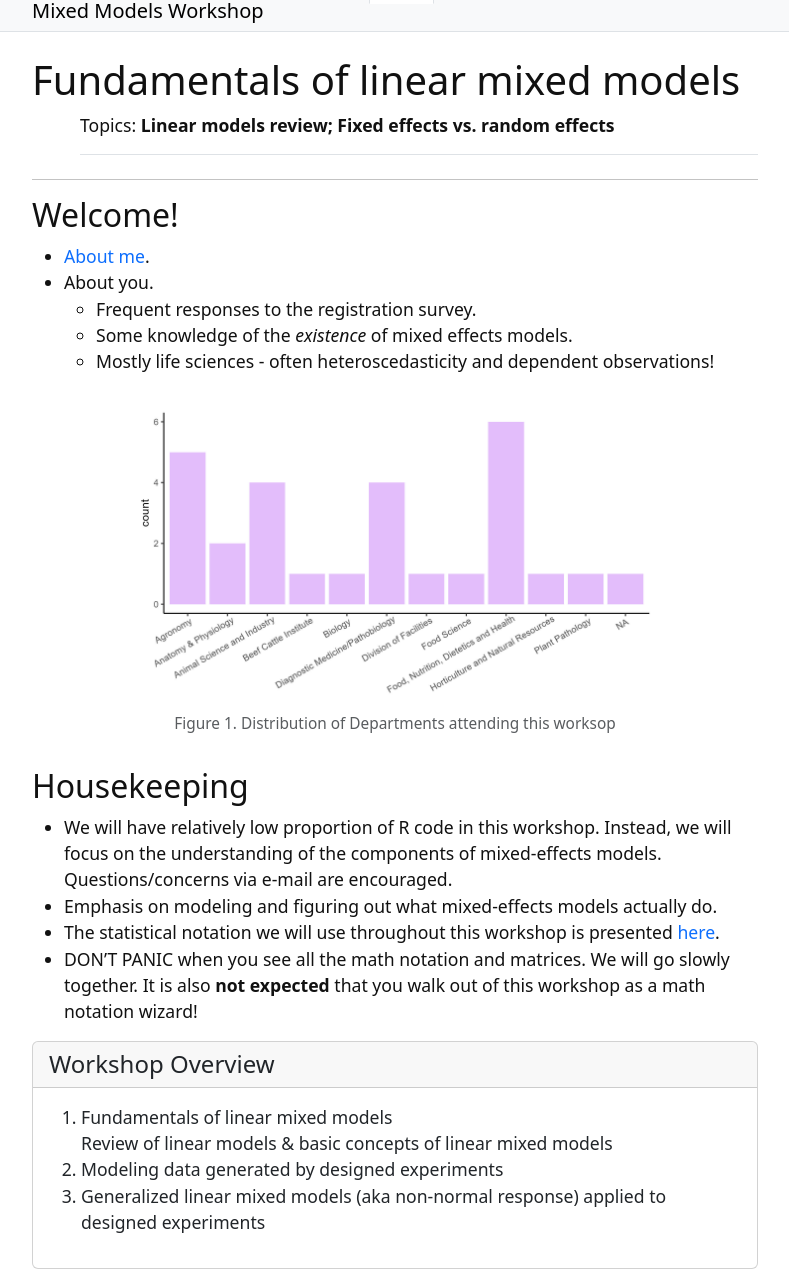
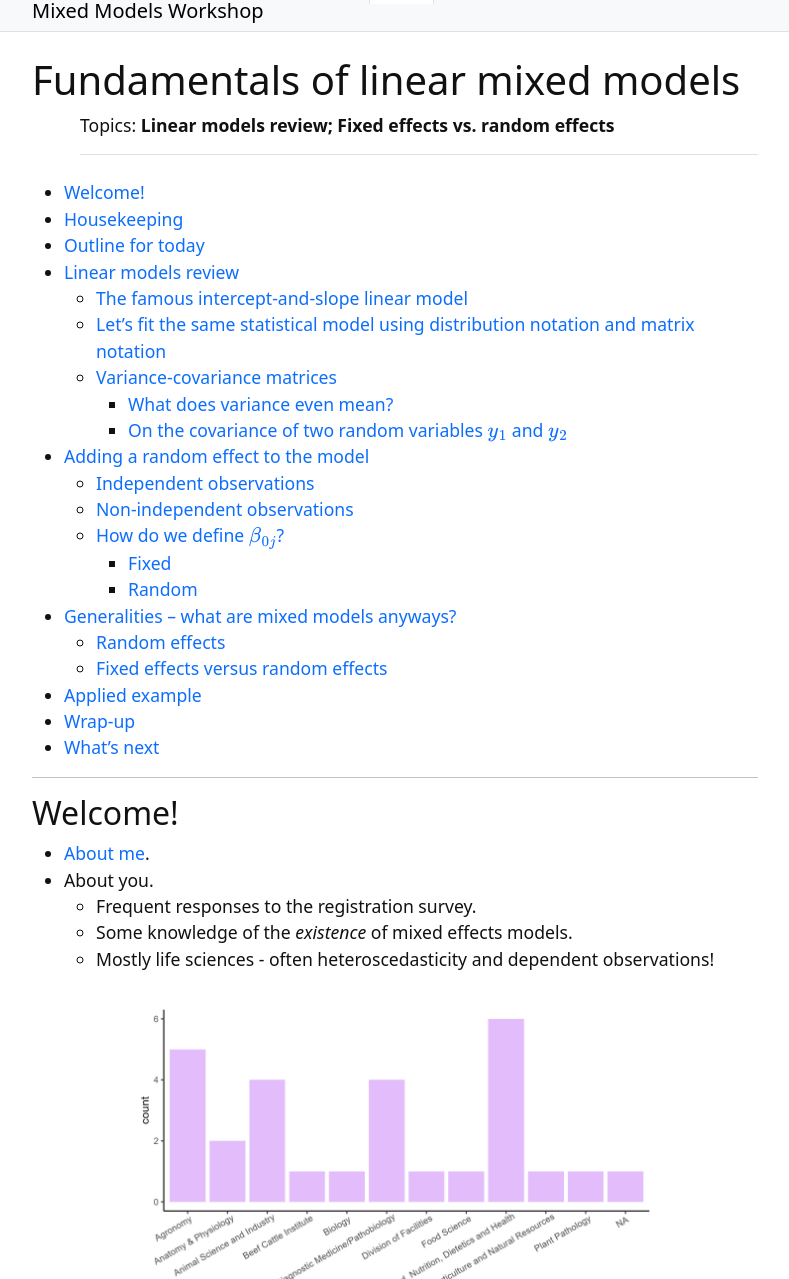
Before and after one commit to jlacasa/mixed-models-spring25, a Jekyll site: the page built from content/1-intro.md, in a window 1280 px wide and 1400 px high, cut to the strip 121-1400 px from the top of the window. Shown: the whole strip, without its empty margins (245-1034 px from the left). Built offline with Jekyll 4.4.1, drawn with Linux system fonts in a browser that asks for light colours; formulas are drawn with MathJax 3; some of the changed text lies outside the part shown.

Commit message:
fix day 1

```diff
--- a/content/1-intro.md
+++ b/content/1-intro.md
@@ -4,6 +4,27 @@ nav: Day 1
 topics: Linear models review; Fixed effects vs. random effects
 ---
 
+- [Welcome!](#welcome-)
+- [Housekeeping](#housekeeping)
+- [Outline for today](#outline-for-today)
+- [Linear models review](#linear-models-review)
+  * [The famous intercept-and-slope linear model](#the-famous-intercept-and-slope-linear-model)
+  * [Let's fit the same statistical model using distribution notation and matrix notation](#let-s-fit-the-same-statistical-model-using-distribution-notation-and-matrix-notation)
+  * [Variance-covariance matrices](#variance-covariance-matrices)
+    + [What does variance even mean?](#what-does-variance-even-mean-)
+    + [On the covariance of two random variables $$y_1$$ and $$y_2$$](#on-the-covariance-of-two-random-variables---y-1---and---y-2--)
+- [Adding a random effect to the model](#adding-a-random-effect-to-the-model)
+  * [Independent observations](#independent-observations)
+  * [Non-independent observations](#non-independent-observations)
+  * [How do we define $$\beta_{0j}$$?](#how-do-we-define----beta--0j----)
+    + [Fixed](#fixed)
+    + [Random](#random)
+- [Generalities -- what are mixed models anyways?](#generalities----what-are-mixed-models-anyways-)
+  * [Random effects](#random-effects)
+  * [Fixed effects versus random effects](#fixed-effects-versus-random-effects)
+- [Applied example](#applied-example)
+- [Wrap-up](#wrap-up)
+- [What's next](#what-s-next)
 
 ------------------
 
@@ -430,6 +451,7 @@ Take your time to digest the variance-covariance matrix above. What type of data
 - By definition, random effects are regression coefficients that arise from a random distribution.
 - Typically, a random effect $$u \sim N(0, \sigma^2_u)$$.
 - We estimate the variance $$\sigma^2_u$$.
+- Calculating degrees of freedom can get much more complex than in all-fixed effects models (e.g., with unbalanced data, spatio-temporally correlated data, or non-normal data).
 - In the context of designed experiments, random effects are assumed to be independent to each other and independent to the residual.
 
 
```
Also changed, not shown: other parts of content/1-intro.md (+0 -2 lines).
